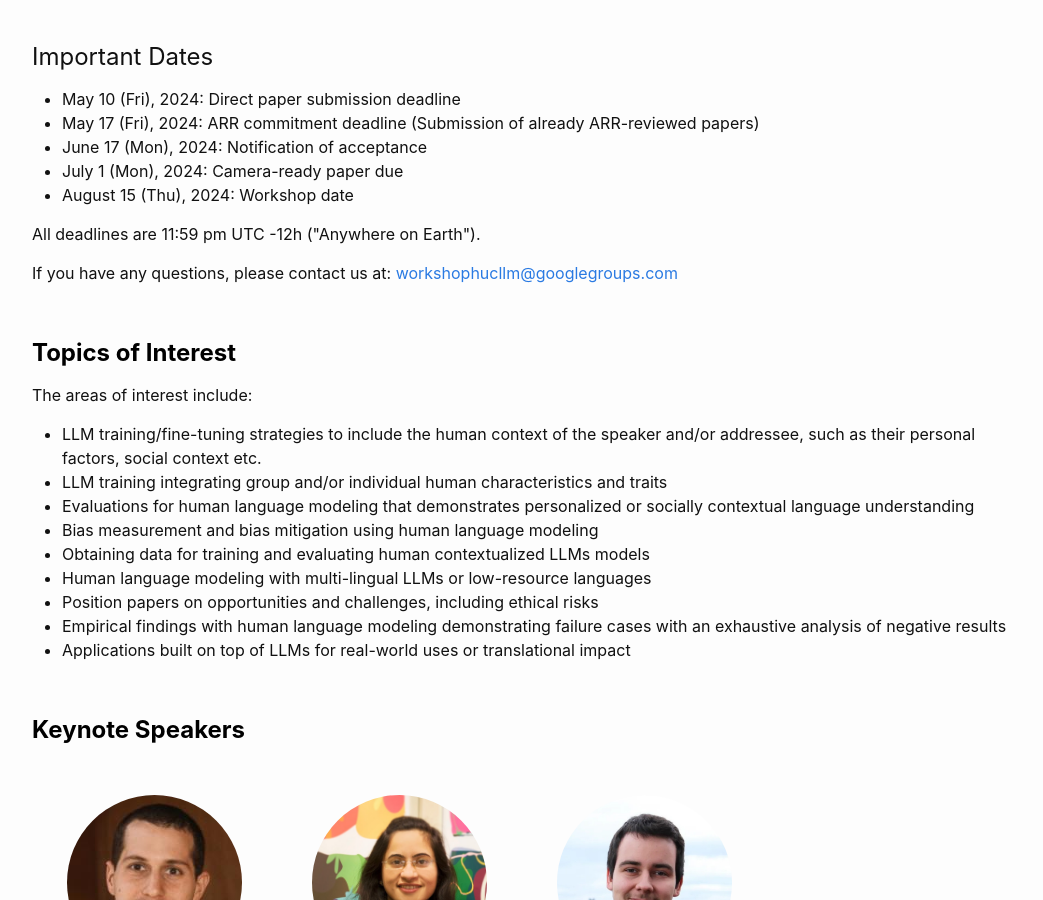
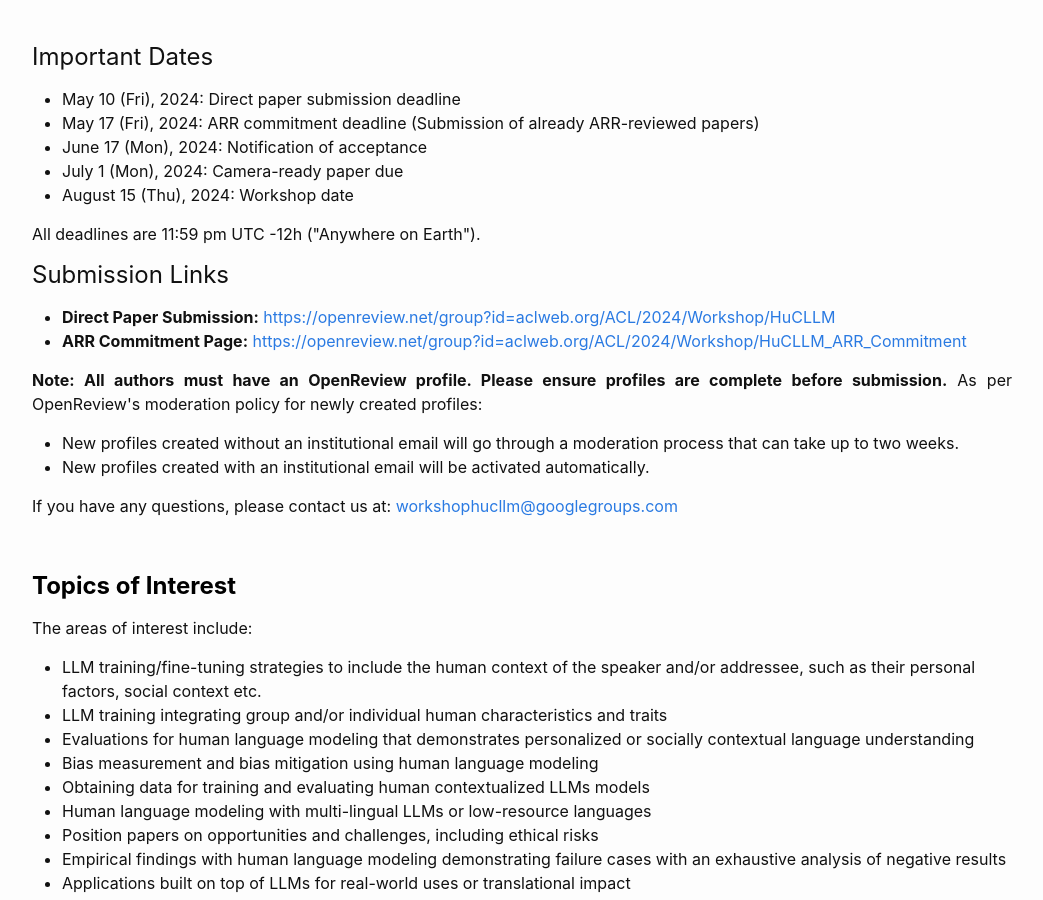
Before and after one commit to hucllm-workshop/hucllm-workshop.github.io, a Jekyll site: the page built from index.md, in a window 1280 px wide and 900 px high, scrolled down 1894 px. Shown: the whole window, without its empty margins (118-1161 px from the left). Built offline with Jekyll 4.4.1, drawn with Linux system fonts in a browser that asks for light colours; nearby versions of some CDN libraries.

Commit message:
updated submission links

```diff
--- a/index.md
+++ b/index.md
@@ -87,6 +87,23 @@ Please ensure that the submissions are formatted according to the ACL template s
 </ul>
 
 <p>All deadlines are 11:59 pm UTC -12h ("Anywhere on Earth").</p>
+
+
+<h4>Submission Links</h4>
+<ul>
+	<li><b>Direct Paper Submission:</b> <a href="https://openreview.net/group?id=aclweb.org/ACL/2024/Workshop/HuCLLM">https://openreview.net/group?id=aclweb.org/ACL/2024/Workshop/HuCLLM</a></li>
+	<li><b>ARR Commitment Page:</b> <a href="https://openreview.net/group?id=aclweb.org/ACL/2024/Workshop/HuCLLM_ARR_Commitment">https://openreview.net/group?id=aclweb.org/ACL/2024/Workshop/HuCLLM_ARR_Commitment</a></li>
+</ul>
+
+<p>
+<b>Note: All authors must have an OpenReview profile. Please ensure profiles are complete before submission.</b> As per OpenReview's moderation policy for newly created profiles:
+
+<ul>
+<li>New profiles created without an institutional email will go through a moderation process that can take up to two weeks.</li>
+<li>New profiles created with an institutional email will be activated automatically.</li>
+</ul>
+
+</p>
 
 
 <p>If you have any questions, please contact us at: <a href="mailto:workshophucllm@googlegroups.com">workshophucllm@googlegroups.com</a> </p>
```
